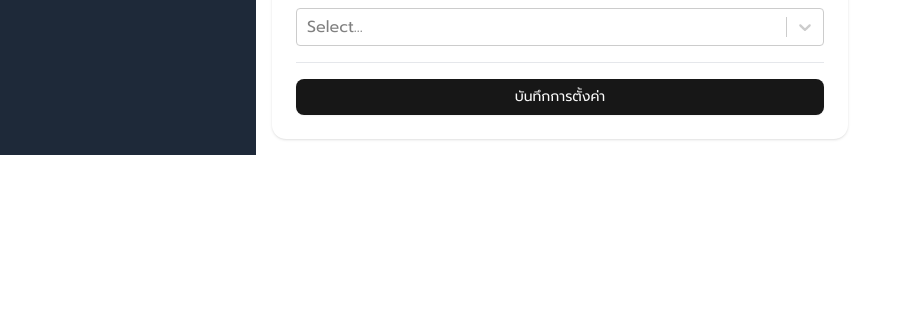
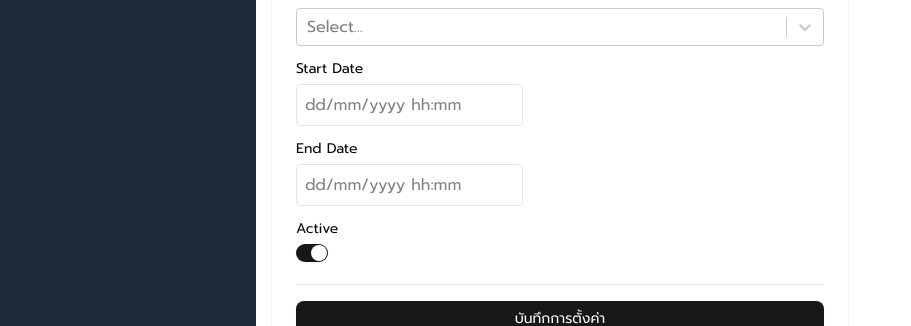
Before and after one commit to ibankky/pos-next-demo, a Next.js app: page /pos-menu in a window 1280 px wide. Shown: the part 984-1310 px from the top of the page, without its empty margins (0-911 px from the left). Before the commit the page ends 1139 px from the top, so only its background shows below. Built offline with nearby package versions, Linux system fonts and the light colour scheme; no server answers.

Commit message:
set data for pos menu

```diff
--- a/package.json
+++ b/package.json
@@ -27,6 +27,7 @@
     "class-variance-authority": "^0.7.1",
     "clsx": "^2.1.1",
     "cmdk": "^1.1.1",
+    "date-fns": "^4.1.0",
     "jsonwebtoken": "^9.0.2",
     "lucide-react": "^0.515.0",
     "next": "15.3.3",
--- a/src/app/(pos)/pos-menu/page.jsx
+++ b/src/app/(pos)/pos-menu/page.jsx
@@ -1,6 +1,6 @@
 "use client";
 
-import { useForm, Controller , useWatch } from "react-hook-form";
+import { useForm, Controller, useWatch } from "react-hook-form";
 import { z } from "zod";
 import { zodResolver } from "@hookform/resolvers/zod";
 import { useState, useEffect } from "react";
@@ -13,6 +13,7 @@ import { Button } from "@/components/ui/button";
 import { Switch } from "@/components/ui/switch";
 import { Checkbox } from "@/components/ui/checkbox";
 import SelectWithController from "@/components/SelectWithController";
+import DateTimeInput from "@/components/DateTimeInput";
 
 const formSchema = z.object({
   code: z.string().min(1, "กรุณากรอก code"),
@@ -27,26 +28,43 @@ const formSchema = z.object({
     .min(1, "กรุณาเลือก Branch Group")
     .transform((val) => Number(val)), // ถ้าต้องการแปลงเป็น number ภายหลัง
   branch_list: z.array(z.string()).nonempty("กรุณาเลือกสาขา"),
-  check1: z.boolean().optional(),
-  check2: z.boolean().optional(),
   limit_time: z
     .number({ invalid_type_error: "กรุณาใส่ตัวเลข" })
     .min(0, "ต้องมากกว่าหรือเท่ากับ 0") // 👈 0 ผ่านได้
     .optional(), // 👈 ไม่กรอกก็ไม่เป็นไร
-  e_Coin: z
+  e_coin: z
     .string()
     .min(1, "กรุณากรอก eCoin")
     .transform((val) => Number(val))
     .refine((val) => val > 0, {
       message: "eCoin ต้องมากกว่า 0",
     }),
-  e_Bonus: z
+  e_bonus: z
     .string()
     .min(1, "กรุณากรอก eBonus")
     .transform((val) => Number(val))
     .refine((val) => val > 0, {
       message: "eBonus ต้องมากกว่า 0",
     }),
+  start_date: z
+    .string()
+    .nullable()
+    .optional()
+    .transform((val) => (val ? new Date(val) : undefined)),
+
+  end_date: z
+    .string()
+    .nullable()
+    .optional()
+    .transform((val) => (val ? new Date(val) : undefined)),
+
+  card_expire_date: z
+    .string()
+    .nullable()
+    .optional()
+    .transform((val) => (val ? new Date(val) : undefined)),
+
+    is_active: z.boolean().default(true),
 });
 
 export default function PosMenu() {
@@ -65,6 +83,10 @@ export default function PosMenu() {
   const [selectedCardType, setSelectedCardType] = useState("");
   const [selectedBranchGroup, setSelectedBranchGroups] = useState("");
   const [expireType, setExpireType] = useState("days");
+  const [expireDate, setExpireDate] = useState(null);
+  const [dayCount, setDayCount] = useState("");
+  const [startDate, setStartDate] = useState(null);
+  const [endDate, setEndDate] = useState(null);
 
   useEffect(() => {
     const fetchBranches = async () => {
@@ -134,9 +156,14 @@ export default function PosMenu() {
       branch_group_id: "",
       branch_list: [],
       limit_time: 0,
-      e_Coin: 0,
-      e_Bonus: 0,
+      e_coin: 0,
+      e_bonus: 0,
+      start_date: null,
+      end_date: null,
+      card_expire_date: null,
+      is_active : true,
     },
+    shouldUnregister: false,
   });
 
   const radioOption = useWatch({
@@ -146,14 +173,36 @@ export default function PosMenu() {
   });
 
   const onSubmit = (data) => {
-    console.log("Form Data:", data);
-    setSubmittedData(data);
+    let expireDateString = "";
+    let startDateString = startDate ? startDate.toISOString() : null;
+    let endDateString = endDate ? endDate.toISOString() : null;
+    if (radioOption === "fixed-day") {
+      expireDateString = expireDate.toISOString();
+    } else {
+      const now = new Date();
+      now.setDate(now.getDate() + Number(dayCount));
+      expireDateString = now.toISOString();
+    }
+    const formData = {
+      ...data,
+      card_expire_date: expireDateString,
+      start_date: startDateString,
+      end_date: endDateString,
+      bonus_expire_date: null,
+      machine_group_id: null,
+    };
+    setSubmittedData(formData);
   };
 
   return (
     <div className='max-w-xl mt-10 bg-white p-6 rounded-xl shadow space-y-6'>
       <h1 className='text-xl font-semibold text-center'>Pos menu</h1>
-      <form onSubmit={handleSubmit(onSubmit)} className='space-y-4'>
+      <form
+        onSubmit={handleSubmit(onSubmit, (err) => {
+          console.log("❌ Validation Error:", err);
+        })}
+        className='space-y-4'
+      >
         <div>
           <Label htmlFor='code'>Menu Code</Label>
           <Input id='code' {...register("code")} placeholder='code' />
@@ -225,11 +274,11 @@ export default function PosMenu() {
             id='eCoin'
             type='number'
             step='any'
-            {...register("e_Coin")}
+            {...register("e_coin")}
             placeholder='eCoin'
           />
-          {errors.e_Coin && (
-            <p className='text-sm text-red-500'>{errors.e_Coin.message}</p>
+          {errors.e_coin && (
+            <p className='text-sm text-red-500'>{errors.e_coin.message}</p>
           )}
         </div>
 
@@ -239,45 +288,58 @@ export default function PosMenu() {
             id='eBonus'
             type='number'
             step='any'
-            {...register("e_Bonus")}
+            {...register("e_bonus")}
             placeholder='eBonus'
           />
-          {errors.e_Bonus && (
-            <p className='text-sm text-red-500'>{errors.e_Bonus.message}</p>
+          {errors.e_bonus && (
+            <p className='text-sm text-red-500'>{errors.e_bonus.message}</p>
           )}
         </div>
 
-        <div className="flex gap-4">
-          <div className="w-1/2">
+        <div className='flex gap-4'>
+          <div className='w-1/2'>
             <Label htmlFor='eBonusExpire'>eBonus Expire</Label>
-          <RadioGroup defaultValue='days' onValueChange={(val) => setValue("radioOption", val)}>
+            <RadioGroup
+              defaultValue='days'
+              onValueChange={(val) => setValue("radioOption", val)}
+            >
               <div className='flex items-center space-x-2'>
                 <RadioGroupItem value='days' id='days' />
-              <Label htmlFor='days' className="mt-2.5">จำนวนวัน</Label>
+                <Label htmlFor='days' className='mt-2.5'>
+                  จำนวนวัน
+                </Label>
               </div>
               <div className='flex items-center space-x-2'>
                 <RadioGroupItem value='fixed-day' id='fixed-day' />
-              <Label htmlFor='fixed-day' className="mt-2.5">ระบุวัน</Label>
+                <Label htmlFor='fixed-day' className='mt-2.5'>
+                  ระบุวัน
+                </Label>
               </div>
             </RadioGroup>
           </div>
-          <div className="w-1/2">
+          <div className='w-1/2'>
             {radioOption === "days" && (
               <div>
-          <Label htmlFor="dayCount">จำนวนวัน</Label>
-          <Input type="number" {...register("dayCount")} />
+                <Label htmlFor='dayCount'>จำนวนวัน</Label>
+                <Input
+                  id='dayCount'
+                  type='number'
+                  value={dayCount}
+                  onChange={(e) => setDayCount(e.target.value)}
+                />
               </div>
             )}
 
             {radioOption === "fixed-day" && (
               <div>
-          <Label htmlFor="expireDate">วันหมดอายุ</Label>
-          <Input  type="date" {...register("expireDate")} />
+                <DateTimeInput
+                  value={expireDate}
+                  onChange={setExpireDate}
+                  label='เลือกวันเวลาหมดอายุ'
+                />
               </div>
             )}
           </div>
-
-
         </div>
 
         <div>
@@ -324,6 +386,36 @@ export default function PosMenu() {
             <p className='text-sm text-red-500'>{errors.branch_list.message}</p>
           )}
         </div>
+        <div>
+          <DateTimeInput
+            value={startDate}
+            onChange={setStartDate}
+            label='Start Date'
+          />
+        </div>
+        <div>
+          <DateTimeInput
+            value={endDate}
+            onChange={setEndDate}
+            label='End Date'
+          />
+        </div>
+        <div>
+        <Controller
+            name="is_active"
+            control={control}
+            defaultValue={true}
+            render={({ field }) => (
+                <div>
+                <Label>Active</Label>
+                <Switch
+                    checked={field.value}
+                    onCheckedChange={field.onChange}
+                />
+                </div>
+            )}
+            />
+        </div>
 
         <hr className='my-4 border-t border-gray-200' />
         <Button type='submit' className='w-full'>
--- /dev/null
+++ b/src/components/DateTimeInput.jsx
@@ -0,0 +1,23 @@
+import React from "react";
+import DatePicker from "react-datepicker";
+import "react-datepicker/dist/react-datepicker.css";
+import { Label } from "@/components/ui/label";
+
+export default function DateTimeInput({ value, onChange, label = "วันหมดอายุ" }) {
+  return (
+    <div className="space-y-2">
+      <Label htmlFor={label}>{label}</Label>
+      <DatePicker
+        id={label}
+        selected={value}
+        onChange={onChange}
+        showTimeSelect
+        timeFormat="HH:mm"
+        timeIntervals={30}
+        dateFormat="dd/MM/yyyy HH:mm"
+        placeholderText="dd/mm/yyyy hh:mm"
+        className="w-full border rounded p-2"
+      />
+    </div>
+  );
+}
```
Also changed, not shown: 1 other file (tests, documents, lock files or other folders). Lines whose indentation alone changed are shown as unchanged.
